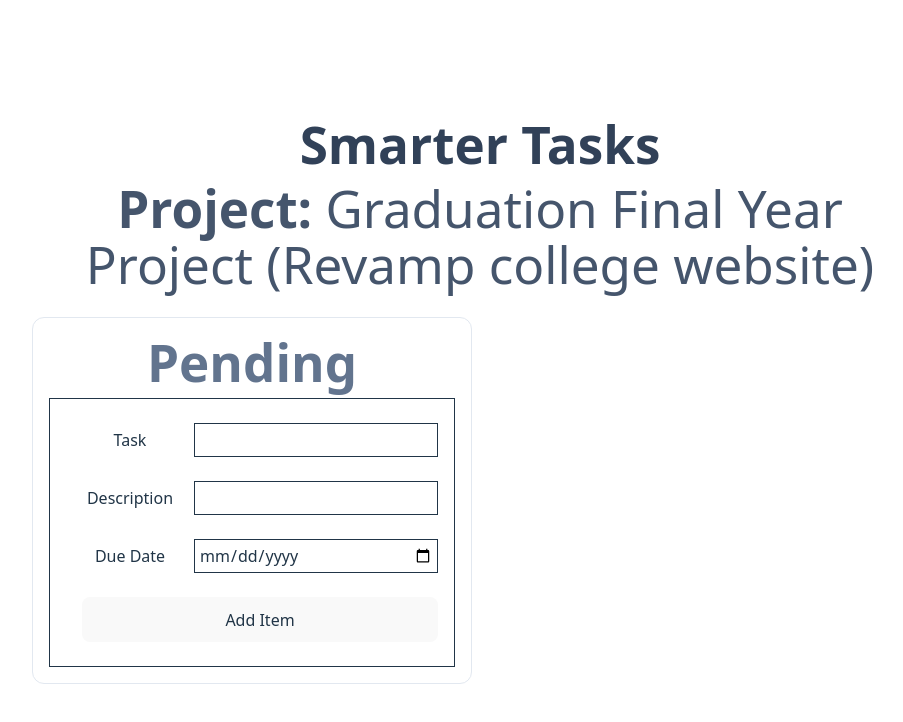
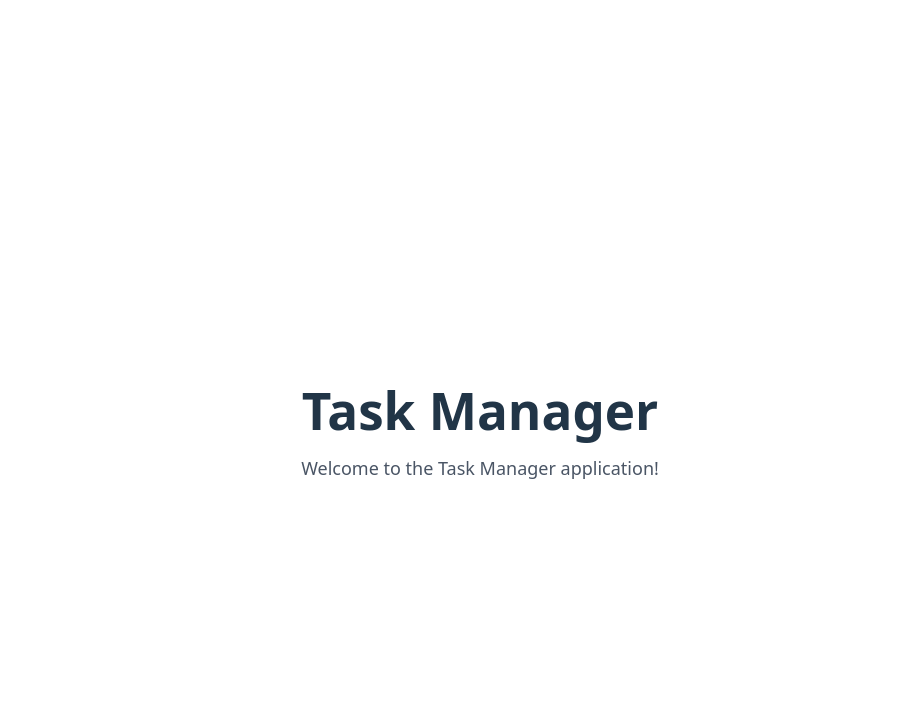
Before and after one commit to aravindsbhat/wd301, a React (Vite) app in the folder smarter-tasks/: page / in a window 1280 px wide. Shown: the top 722 px of the page, without its empty margins (160-1063 px from the left). Built offline with nearby package versions, Linux system fonts and the light colour scheme.

Commit message:
Added pages to route

```diff
--- a/smarter-tasks/package.json
+++ b/smarter-tasks/package.json
@@ -11,8 +11,10 @@
   },
   "dependencies": {
     "@tailwindcss/vite": "^4.1.10",
+    "@types/react-router-dom": "^5.3.3",
     "react": "^19.1.0",
     "react-dom": "^19.1.0",
+    "react-router-dom": "^7.6.2",
     "tailwindcss": "^4.1.10"
   },
   "devDependencies": {
--- a/smarter-tasks/src/App.tsx
+++ b/smarter-tasks/src/App.tsx
@@ -1,13 +1,28 @@
 import './App.css'
-import TaskApp from './TaskApp';
+// import TaskApp from './TaskApp';
+import { createBrowserRouter, RouterProvider } from 'react-router-dom';
+import HomePage from './pages/HomePage';
+import TaskListPage from './pages/TaskListPage';
 
-function App() {
 
+
+const router = createBrowserRouter([
+  {
+    path: '/',
+    element: <HomePage/>
+  },
+
+  {
+    path: '/tasks',
+    element: <TaskListPage/>
+  }
+
+]);
+
+const App = () => {
   return (
-    <div>
-      <TaskApp/>
-    </div>
-  )
+    <RouterProvider router={router}/>
+  );
 }
 
 export default App;
--- /dev/null
+++ b/smarter-tasks/src/pages/HomePage.tsx
@@ -0,0 +1,11 @@
+import type React from "react";
+
+const HomePage: React.FC = () => {
+    return (
+        <div className="flex flex-col justify-center items-center h-screen">
+          <h1 className="text-4xl font-bold mb-4">Task Manager</h1>
+          <p className="text-lg text-gray-600">Welcome to the Task Manager application!</p>
+        </div>
+      );
+    };
+    export default HomePage;
--- /dev/null
+++ b/smarter-tasks/src/pages/TaskListPage.tsx
@@ -0,0 +1,12 @@
+import React from 'react';
+// import TaskApp from '../TaskApp';
+
+const TaskListPage: React.FC = () => {
+  return (
+    <div>
+      <h1>This is the Task List Page</h1>
+    </div>
+  );
+};
+
+export default TaskListPage;
```
Also changed, not shown: 1 other file (tests, documents, lock files or other folders).
